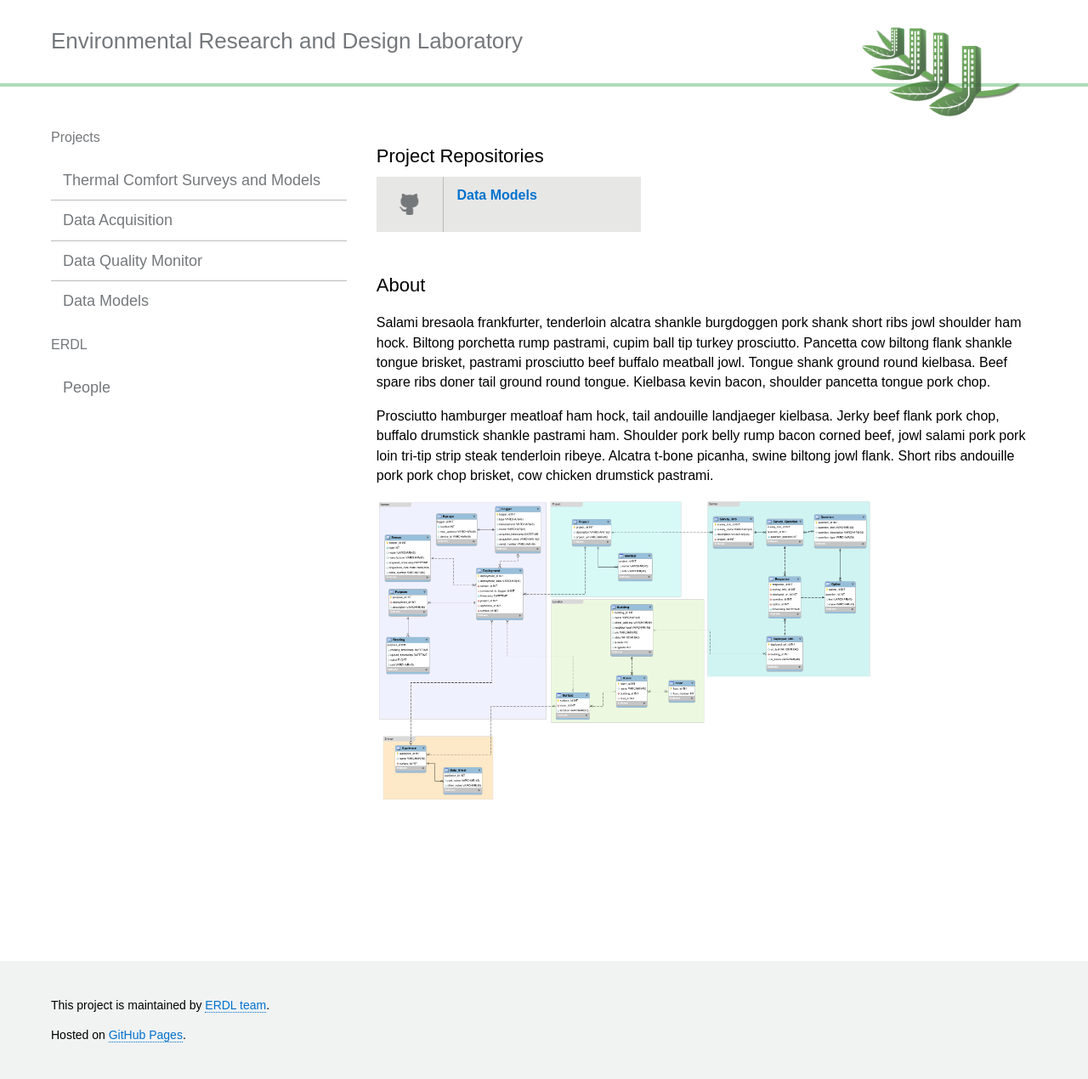
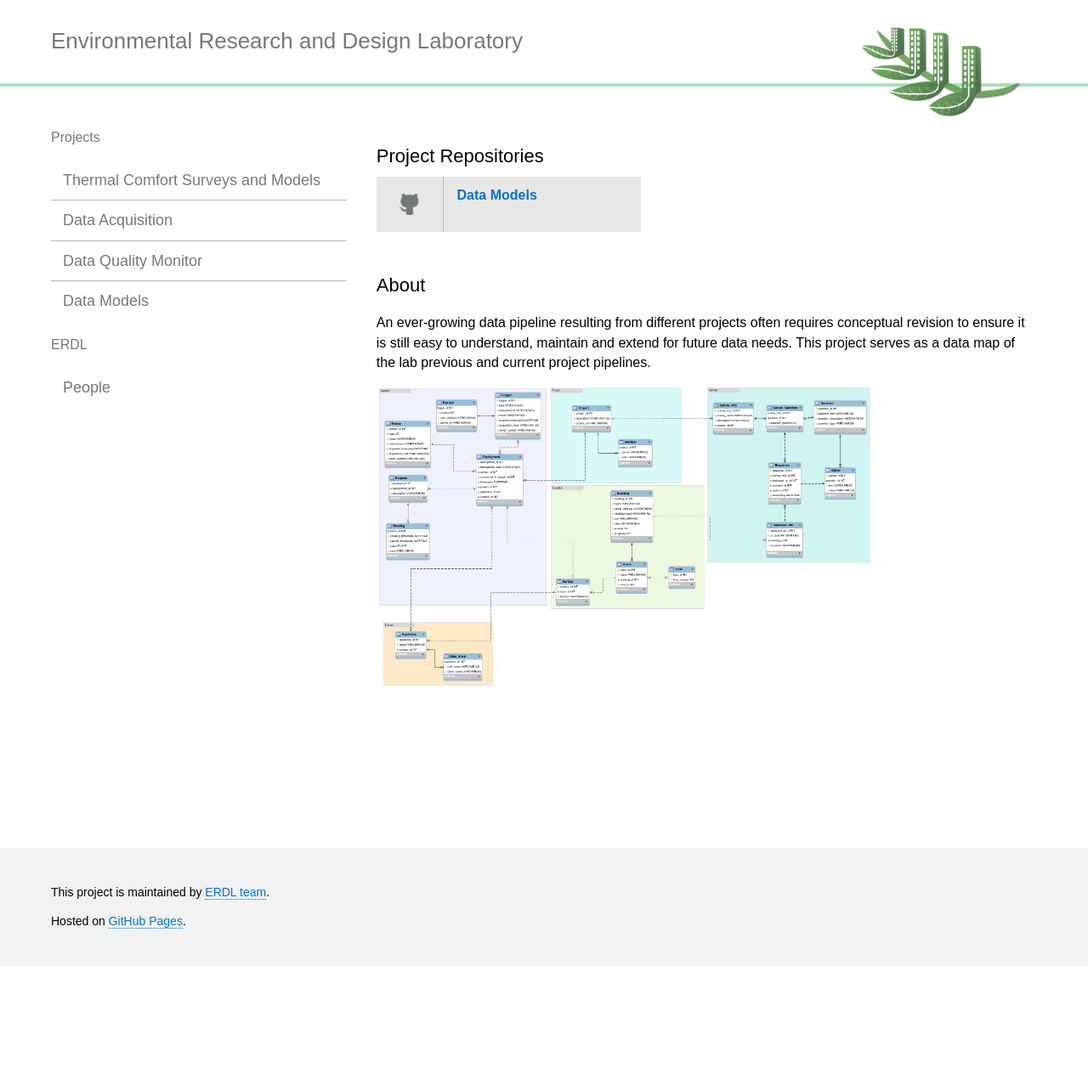
Before and after one commit to erdl/erdl.github.io, a Jekyll site: the page built from _pages/data_models.md, in a window 1280 px wide. Shown: the whole page at 85% size. Built offline with Jekyll 4.4.1, drawn with Linux system fonts in a browser that asks for light colours; after the commit the page ends 1137 px from its top, so only the background shows below that.

Commit message:
#1 update default text for data model

```diff
--- a/_pages/data_models.md
+++ b/_pages/data_models.md
@@ -5,8 +5,6 @@ projects:
       repo_link: https://github.com/erdl/database
 ---
 
-Salami bresaola frankfurter, tenderloin alcatra shankle burgdoggen pork shank short ribs jowl shoulder ham hock. Biltong porchetta rump pastrami, cupim ball tip turkey prosciutto. Pancetta cow biltong flank shankle tongue brisket, pastrami prosciutto beef buffalo meatball jowl. Tongue shank ground round kielbasa. Beef spare ribs doner tail ground round tongue. Kielbasa kevin bacon, shoulder pancetta tongue pork chop.
-
-Prosciutto hamburger meatloaf ham hock, tail andouille landjaeger kielbasa. Jerky beef flank pork chop, buffalo drumstick shankle pastrami ham. Shoulder pork belly rump bacon corned beef, jowl salami pork pork loin tri-tip strip steak tenderloin ribeye. Alcatra t-bone picanha, swine biltong jowl flank. Short ribs andouille pork pork chop brisket, cow chicken drumstick pastrami.
+An ever-growing data pipeline resulting from different projects often requires conceptual revision to ensure it is still easy to understand, maintain and extend for future data needs. This project serves as a data map of the lab previous and current project pipelines.
 
 <img src="/assets/img/schema.png" height="75%" width="75%">
```
